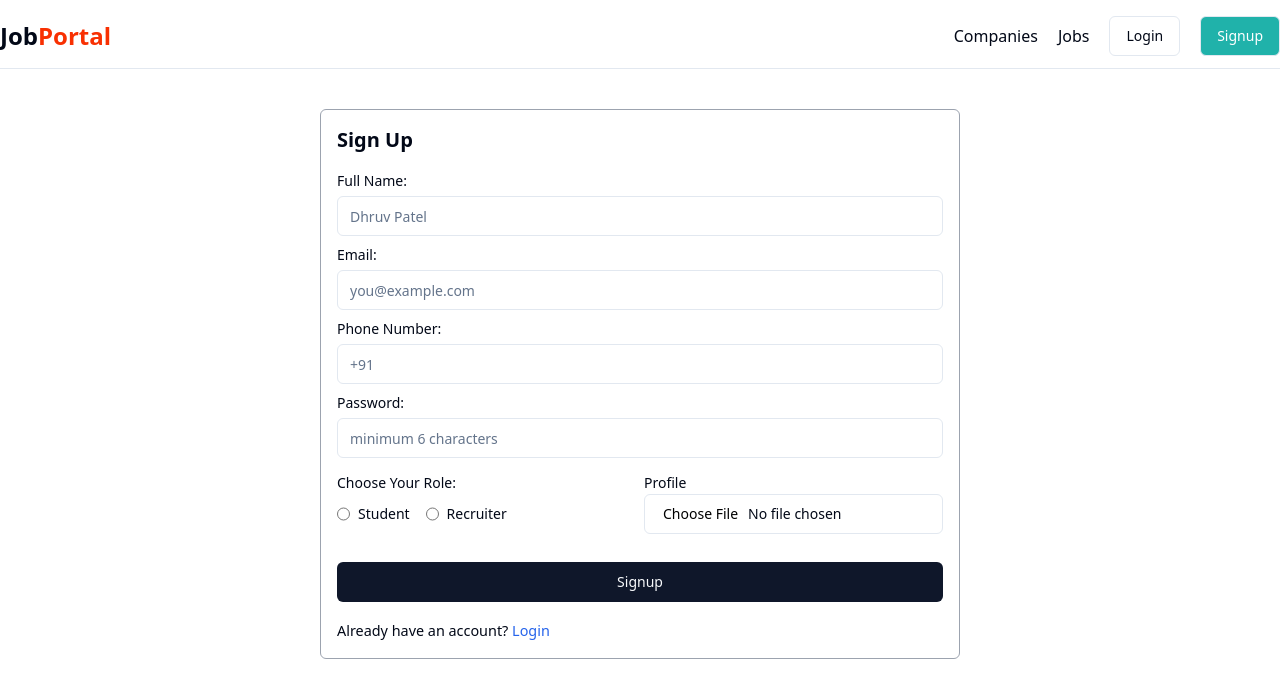
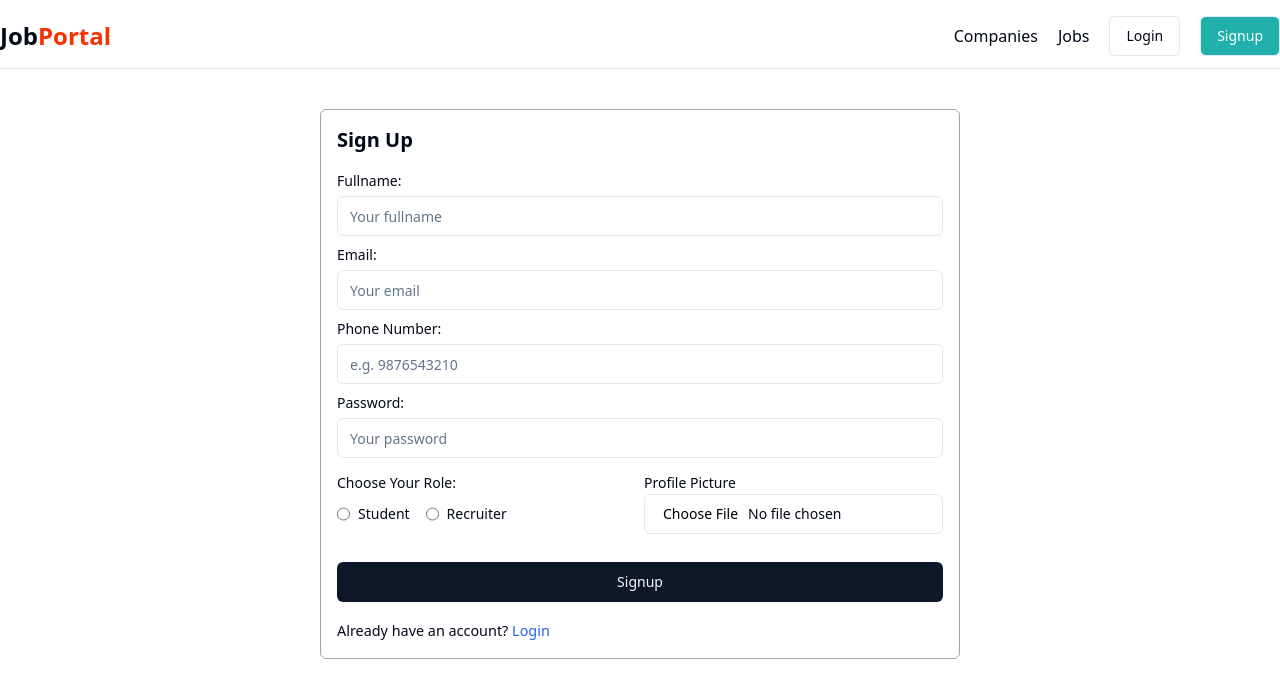
Before and after one commit to DhruvPatel2509/Job_portal, a React (Vite) app in the folder Frontend/: page /signup in a window 1280 px wide. Shown: the top 698 px of the page. Built offline with nearby package versions, Linux system fonts and the light colour scheme.

Commit message:
minor changes to the navigation

```diff
--- a/Frontend/src/components/admin/Companies.jsx
+++ b/Frontend/src/components/admin/Companies.jsx
@@ -24,7 +24,7 @@ function Companies() {
             placeholder="Filter By Name"
             onChange={(e) => setInput(e.target.value)}
           />
-          <Button onClick={() => navigate("/admin/companie/create")}>
+          <Button onClick={() => navigate("/admin/companies/create")}>
             New Company
           </Button>
         </div>
--- a/Frontend/src/components/admin/CompaniesTable.jsx
+++ b/Frontend/src/components/admin/CompaniesTable.jsx
@@ -44,7 +44,7 @@ function CompaniesTable() {
   }, [allCompanies, searchCompanyByText]);
 
   const editHandler = (id) => {
-    navigate(`/admin/companie/${id}`);
+    navigate(`/admin/companies/${id}`);
   };
 
   return (
--- a/Frontend/src/components/admin/CreateCompany.jsx
+++ b/Frontend/src/components/admin/CreateCompany.jsx
@@ -30,7 +30,7 @@ function CreateCompany() {
       if (res.data.success) {
         toast.success(res.data.message);
 
-        navigate(`/admin/companie/${res.data.data._id}`);
+        navigate(`/admin/companies/${res.data.data._id}`);
       }
     } catch (error) {
       if (error.response) {
--- a/Frontend/src/components/admin/JobsAdminTable.jsx
+++ b/Frontend/src/components/admin/JobsAdminTable.jsx
@@ -44,7 +44,7 @@ function JobsAdminTable() {
   }, [alljobsAdmin, searchJobByText]);
 
   const editHandler = (id) => {
-    navigate(`/admin/companie/${id}`);
+    navigate(`/admin/companies/${id}`);
   };
 
   return (
--- a/Frontend/src/components/auth/Signup.jsx
+++ b/Frontend/src/components/auth/Signup.jsx
@@ -19,73 +19,56 @@ export const Signup = () => {
     phoneNumber: "",
     password: "",
     role: "",
-    file: "",
+    file: null,
   });
   const [errors, setErrors] = useState({});
 
-  const validateSchema = Yup.object({
-    fullname: Yup.string().required("Full name is Required"),
+  const validationSchema = Yup.object({
+    fullname: Yup.string().required("Full name is required"),
     email: Yup.string()
       .email("Invalid email format")
-      .required("Email is Required"),
+      .required("Email is required"),
     phoneNumber: Yup.string()
-      .matches(/^\d{10}$/, "Phone Number must be 10 digits")
-      .required("Phone Number is Required"),
+      .matches(/^\d{10}$/, "Phone number must be 10 digits")
+      .required("Phone number is required"),
     password: Yup.string()
-      .required("Password is Required")
-      .min(6, "Password must be at least 6 digit"),
-    // .matches(/[A-Z]/, "Password must contain at least one uppercase letter")
-    // .matches(/[a-z]/, "Password must contain at least one lowercase letter")
-    // .matches(/[0-9]/, "Password must contain at least one number")
-    // .matches(
-    //   /[!@#$%^&*(),.?":{}|<>]/,
-    //   "Password must contain at least one special character"
-    // ),
+      .required("Password is required")
+      .min(6, "Password must be at least 6 characters"),
     role: Yup.string().oneOf(
       ["student", "recruiter", "other"],
-      "Role is Required"
+      "Role is required"
     ),
   });
 
-  const changeEventHandler = (e) => {
-    setInput({ ...input, [e.target.name]: e.target.value });
-  };
-
-  const changeFileHandler = (e) => {
-    setInput({ ...input, file: e.target.files?.[0] });
-  };
   const { loading, authUser } = useSelector((store) => store.auth);
   const dispatch = useDispatch();
   const navigate = useNavigate();
 
-  const submitHandler = async (e) => {
+  useEffect(() => {
+    if (authUser) {
+      navigate("/");
+    }
+  }, [authUser, navigate]);
+
+  const handleChange = (e) => {
+    const { name, value } = e.target;
+    setInput((prev) => ({ ...prev, [name]: value }));
+  };
+
+  const handleFileChange = (e) => {
+    setInput((prev) => ({ ...prev, file: e.target.files[0] }));
+  };
+
+  const handleSubmit = async (e) => {
     e.preventDefault();
 
     try {
-      await validateSchema.validate(input, { abortEarly: false });
-    } catch (error) {
-      const newErrors = {};
-
-      error.inner.forEach((error) => {
-        newErrors[error.path] = error.message;
+      await validationSchema.validate(input, { abortEarly: false });
+      const formData = new FormData();
+      Object.keys(input).forEach((key) => {
+        formData.append(key, input[key]);
       });
 
-      setErrors(newErrors);
-      return;
-    }
-
-    const formData = new FormData();
-    formData.append("fullname", input.fullname);
-    formData.append("email", input.email);
-    formData.append("phoneNumber", input.phoneNumber);
-    formData.append("role", input.role);
-    formData.append("password", input.password);
-    if (input.file) {
-      formData.append("file", input.file);
-    }
-    console.log(formData);
-
-    try {
       dispatch(setLoading(true));
       const res = await axios.post(`${USER_API_END_POINT}/register`, formData, {
         headers: {
@@ -93,183 +76,114 @@ export const Signup = () => {
         },
         withCredentials: true,
       });
-      console.log("Response:", res.data);
+
       toast.success(res.data.message);
       navigate("/login");
     } catch (error) {
-      console.log(error.response.data.message);
-      toast.error(error.response.data.message);
+      if (error.name === "ValidationError") {
+        const newErrors = error.inner.reduce((acc, err) => {
+          acc[err.path] = err.message;
+          return acc;
+        }, {});
+        setErrors(newErrors);
+      } else {
+        toast.error(error.response?.data?.message || "An error occurred");
+      }
     } finally {
       dispatch(setLoading(false));
     }
   };
-  useEffect(() => {
-    if (authUser) {
-      navigate("/");
-    }
-  });
 
   return (
-    <>
-      <div className="flex items-center justify-center mx-auto max-w-7xl ">
+    <div className="flex items-center justify-center mx-auto max-w-7xl">
       <form
-          onSubmit={submitHandler}
+        onSubmit={handleSubmit}
         className="w-1/2 p-4 my-10 border border-gray-400 rounded-md"
       >
         <h1 className="mb-5 text-xl font-bold">Sign Up</h1>
 
-          <div className="flex flex-col gap-2 my-3 ">
-            <Label htmlFor="fullname">
-              Full Name:
-              {errors.fullname && (
-                <div className="text-sm font-semibold text-red-500 ">
-                  {errors.fullname}
-                </div>
-              )}
-            </Label>
-
-            <Input
-              id="fullname"
-              type="text"
-              placeholder="Dhruv Patel"
-              name="fullname"
-              value={input.fullname}
-              onChange={changeEventHandler}
-            />
-          </div>
-
-          <div className="flex flex-col gap-2 my-3 ">
-            <Label htmlFor="email">
-              Email:{" "}
-              {errors.email && (
-                <div className="text-sm font-semibold text-red-500 ">
-                  {errors.email}
-                </div>
-              )}{" "}
-            </Label>
-            <Input
-              id="email"
-              type="email"
-              placeholder="you@example.com"
-              name="email"
-              value={input.email}
-              onChange={changeEventHandler}
-            />
-          </div>
-
-          <div className="flex flex-col gap-2 my-3 ">
-            <Label htmlFor="phoneNumber">
-              Phone Number:{" "}
-              {errors.phoneNumber && (
-                <div className="text-sm font-semibold text-red-500 ">
-                  {errors.phoneNumber}
+        {["fullname", "email", "phoneNumber", "password"].map((field) => (
+          <div key={field} className="flex flex-col gap-2 my-3">
+            <Label htmlFor={field}>
+              {field.charAt(0).toUpperCase() +
+                field.slice(1).replace(/([A-Z])/g, " $1")}
+              :
+              {errors[field] && (
+                <div className="text-sm font-semibold text-red-500">
+                  {errors[field]}
                 </div>
               )}
             </Label>
             <Input
-              id="phoneNumber"
-              type="text"
-              placeholder="+91"
-              name="phoneNumber"
-              value={input.phoneNumber}
-              onChange={changeEventHandler}
+              id={field}
+              type={field === "password" ? "password" : "text"}
+              placeholder={
+                field === "phoneNumber" ? "e.g. 9876543210" : `Your ${field}`
+              }
+              name={field}
+              value={input[field]}
+              onChange={handleChange}
+              className="placeholder-gray-500"
             />
           </div>
+        ))}
 
-          <div className="flex flex-col gap-2 my-3 ">
-            <Label htmlFor="password">
-              Password:{" "}
-              {errors.password && (
-                <div className="text-sm font-semibold text-red-500 ">
-                  {errors.password}
-                </div>
-              )}
-            </Label>
-            <Input
-              id="password"
-              type="password"
-              placeholder="minimum 6 characters"
-              name="password"
-              value={input.password}
-              onChange={changeEventHandler}
-            />
-          </div>
-
-          <div className="flex items-center justify-between my-3 ">
+        <div className="flex items-center justify-between my-3">
           <div>
             <Label>
               Choose Your Role:{" "}
               {errors.role && (
-                  <div className="text-sm font-semibold text-red-500 ">
+                <div className="text-sm font-semibold text-red-500">
                   {errors.role}
                 </div>
               )}
             </Label>
             <RadioGroup className="flex items-center gap-4">
-                <div className="flex items-center space-x-2">
+              {["student", "recruiter"].map((role) => (
+                <div key={role} className="flex items-center space-x-2">
                   <Input
-                    id="student"
+                    id={role}
                     type="radio"
-                    checked={input.role === "student"}
-                    onChange={changeEventHandler}
+                    checked={input.role === role}
+                    onChange={handleChange}
                     name="role"
-                    value="student"
+                    value={role}
                     className="cursor-pointer"
                   />
-                  <Label htmlFor="student" className="cursor-pointer">
-                    Student
+                  <Label htmlFor={role} className="cursor-pointer">
+                    {role.charAt(0).toUpperCase() + role.slice(1)}
                   </Label>
                 </div>
-                <div className="flex items-center space-x-2">
-                  <Input
-                    id="recruiter"
-                    type="radio"
-                    checked={input.role === "recruiter"}
-                    onChange={changeEventHandler}
-                    name="role"
-                    value="recruiter"
-                    className="cursor-pointer"
-                  />
-                  <Label htmlFor="recruiter" className="cursor-pointer">
-                    Recruiter
-                  </Label>
-                </div>
+              ))}
             </RadioGroup>
           </div>
           <div>
-              <Label htmlFor="profile">Profile</Label>
+            <Label htmlFor="file">Profile Picture</Label>
             <Input
-                id="profile"
+              id="file"
               type="file"
-                onChange={changeFileHandler}
+              onChange={handleFileChange}
               accept="image/*"
               className="cursor-pointer"
             />
           </div>
         </div>
 
+        <Button type="submit" className="w-full my-4" disabled={loading}>
           {loading ? (
-            <>
-              <Button className="w-full my-4">
             <Loader2 className="w-4 h-4 mr-2 animate-spin" />
-                Please Wait
+          ) : (
+            "Signup"
+          )}
         </Button>
-            </>
-          ) : (
-            <>
-              <Button type="submit" className="w-full my-4">
-                Signup
-              </Button>
-            </>
-          )}
+
         <span className="text-[0.9rem]">
           Already have an account?{" "}
-            <Link to={"/login"} className="text-blue-600">
+          <Link to="/login" className="text-blue-600">
             Login
           </Link>
         </span>
       </form>
     </div>
-    </>
   );
 };
```
Lines whose indentation alone changed are shown as unchanged.
